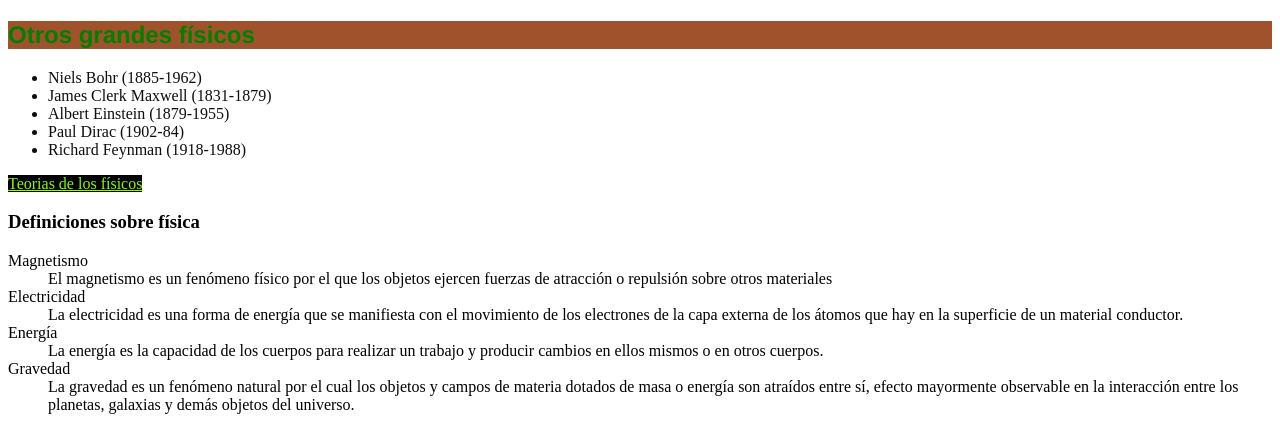
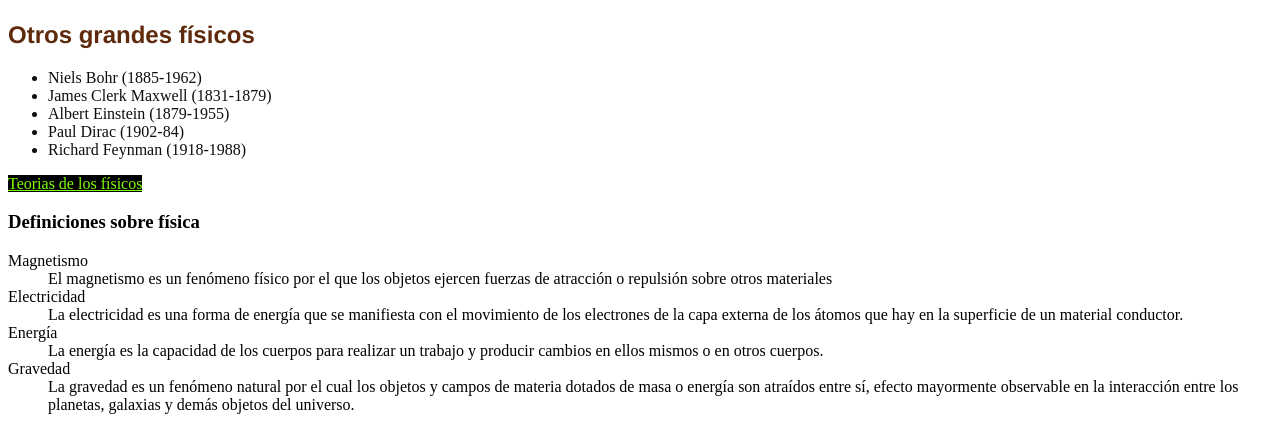
Before and after one commit to MPyscho/Grandes-fisicos, a plain HTML site: page index.html in a window 1280 px wide. Shown: the part 1709-2139 px from the top of the page. Drawn offline with Linux system fonts and the light colour scheme.

Commit message:
cambio estilo del h2

```diff
--- a/estilos.css
+++ b/estilos.css
@@ -6,7 +6,7 @@ h1 {
     color: saddlebrown; font-family: Georgia, 'Times New Roman', Times, serif;
 }
 h2 {
-    color: green;background-color: sienna;
+    color: rgb(94, 42, 11);
     font-family: 'Franklin Gothic Medium', 'Arial Narrow', Arial, sans-serif;
 }
 li {
```
